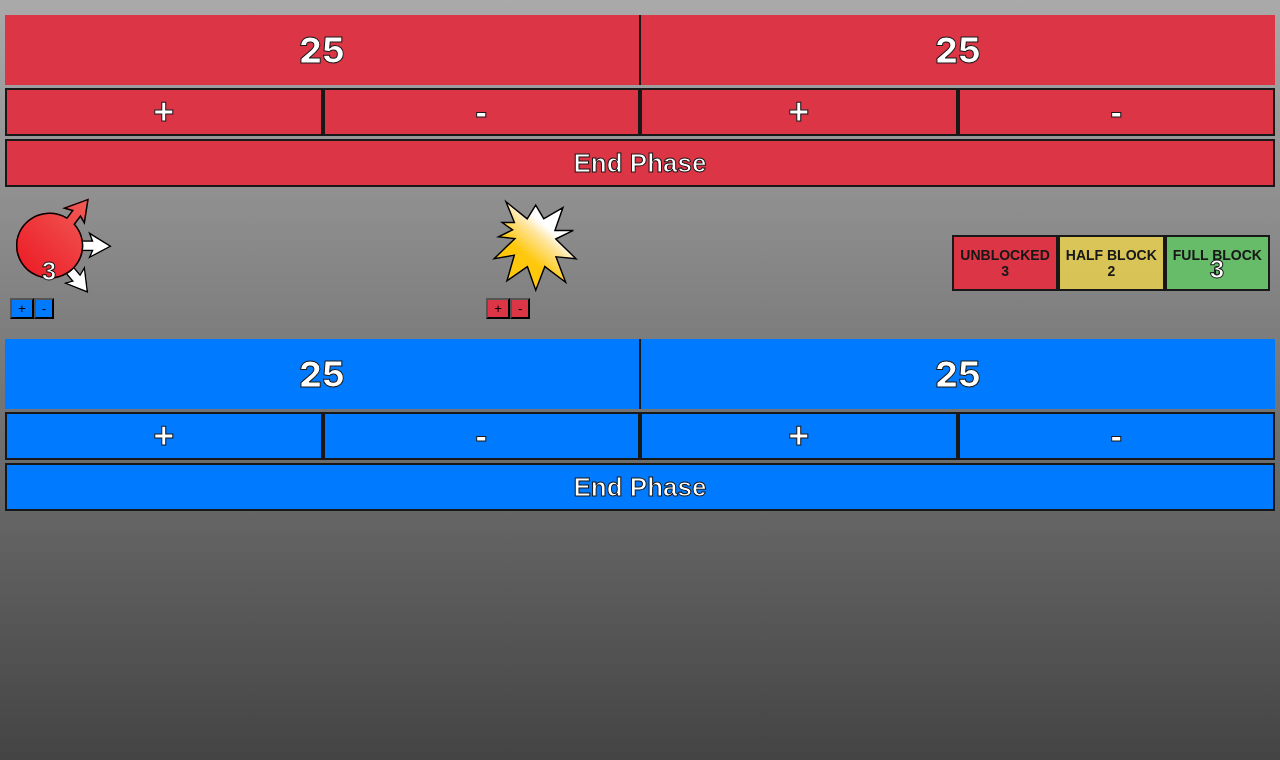
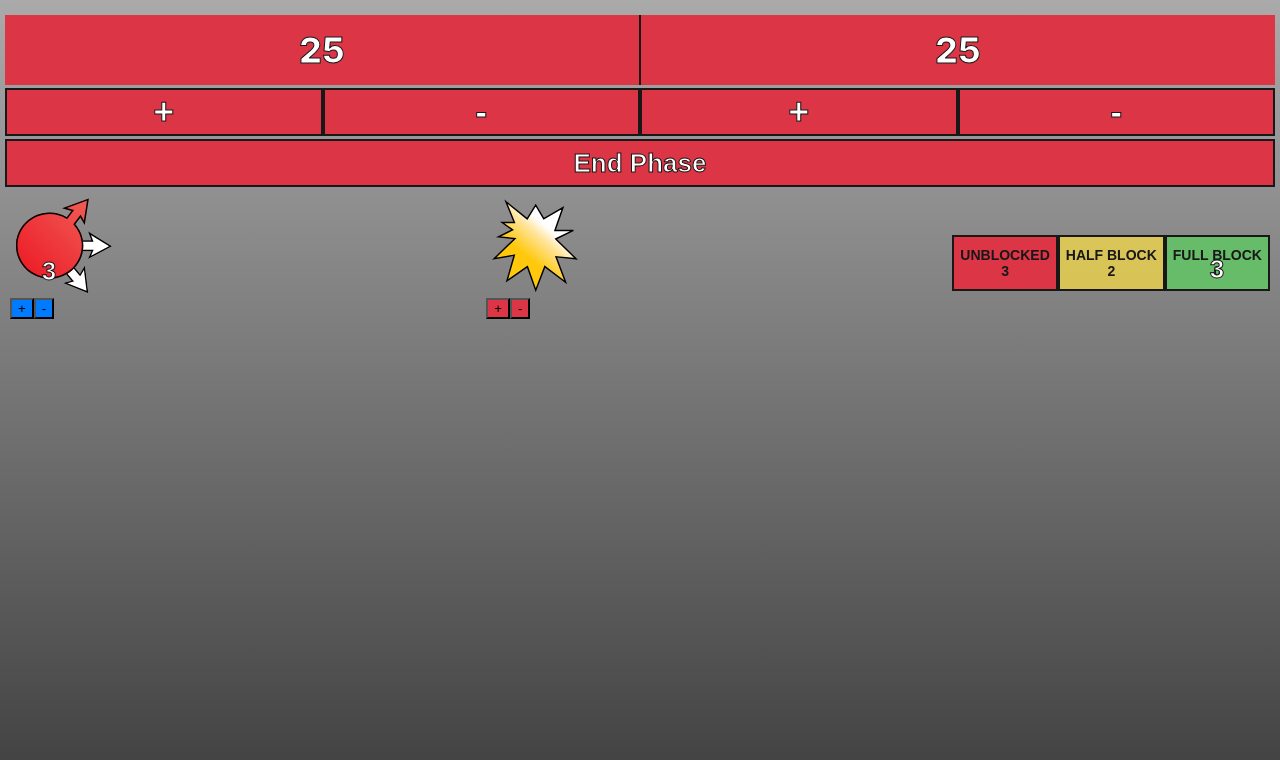
Before and after one commit to papa-fish/health-tracker, a React (Create React App) app: page / in a window 1280 px wide. Shown: the top 760 px of the page. Built offline with nearby package versions, Linux system fonts and the light colour scheme.

Commit message:
make half block/unblock components work for player one

```diff
--- a/src/App.js
+++ b/src/App.js
@@ -7,16 +7,33 @@ import { HealthTrackerContext } from './healthTrackerContext';
 
 function App() {
 
-  const { playerColors } = useContext(HealthTrackerContext);
+  const {
+    playerColors,
+    playerOneCurrentHp,
+    setPlayerOneCurrentHp,
+    // playerTwoCurrentHp,
+    // setPlayerTwoCurrentHp,
+    playerOneMaxHp,
+    setPlayerOneMaxHp,
+    // playerTwoMaxHp,
+    // setPlayerTwoMaxHp
+   } = useContext(HealthTrackerContext);
 
   return (
     <div className="App">
 
 
       <div className='content'>
-        <Player key={nanoid()} bkc={playerColors.one} />
+        <Player
+          key={nanoid()}
+          bkc={playerColors.one}
+          hp={playerOneCurrentHp}
+          setHp={setPlayerOneCurrentHp}
+          maxHp={playerOneMaxHp}
+          setMaxHp={setPlayerOneMaxHp}
+          />
         <AttackComponent />
-        <Player key={nanoid()} bkc={playerColors.two} />
+        {/* <Player key={nanoid()} bkc={playerColors.two} /> */}
       </div>
 
     </div>
--- a/src/components/AttackComponent.jsx
+++ b/src/components/AttackComponent.jsx
@@ -1,4 +1,4 @@
-import { useContext, useState } from "react";
+import { useContext } from "react";
 import lowicon from "../assets/lowicon.svg";
 import midicon from "../assets/midicon.svg";
 import highicon from "../assets/highicon.svg";
@@ -11,12 +11,19 @@ export default function AttackComponent() {
 
     const {
         toggleAttackZone,
+        playerOneCurrentHp,
+        setPlayerOneCurrentHp,
+        // playerTwoCurrentHp,
+        // setPlayerTwoCurrentHp,
         showAttackZone,
-        playerColors
+        playerColors,
+        attackDamage,
+        setAttackDamage,
+        attackSpeed,
+        setAttackSpeed,
+        handleHalfBlock,
+        handleUnblocked
     } = useContext(HealthTrackerContext);
-
-    const [ attackDamage, setAttackDamage ] = useState(3);
-    const [ attackSpeed, setAttackSpeed ] = useState(3);
 
     return(
         <div className="attack-container">
@@ -25,7 +32,8 @@ export default function AttackComponent() {
                     <span
                         className="attack-zone"
                         value={attackSpeed}
-                    >{attackSpeed}
+                        >
+                        {attackSpeed}
                     </span>
                     {showAttackZone === 0 ? (
                         <img src={midicon} alt="" />
@@ -73,11 +81,19 @@ export default function AttackComponent() {
             </div>
 
                 <div className="block-container">
-                    <button className="block-btn" id="unblocked">
+                    <button
+                        onClick={() => handleUnblocked(attackDamage, playerOneCurrentHp, setPlayerOneCurrentHp)}
+                        className="block-btn"
+                        id="unblocked"
+                        >
                         <p>UNBLOCKED</p>
                         <p className="damage">{attackDamage}</p>
                     </button>
-                    <button className="block-btn" id="half-block">
+                    <button
+                        onClick={() => handleHalfBlock(attackDamage, playerOneCurrentHp, setPlayerOneCurrentHp)}
+                        className="block-btn"
+                        id="half-block"
+                        >
                         <p>HALF BLOCK</p>
                         <p className="damage">{Math.ceil(attackDamage / 2)}</p>
                     </button>
--- a/src/components/Player.jsx
+++ b/src/components/Player.jsx
@@ -1,22 +1,22 @@
-import { useState } from "react";
+// import { useState } from "react";
 
 import PlusButton from "./PlusButton";
 import MinusButton from "./MinusButton";
 import EndPhaseButton from "./EndPhaseButton";
 
-export default function Player({ bkc }) {
+export default function Player({ bkc, hp, setHp, maxHp, setMaxHp }) {
 
-    const [ currentHp, setCurrentHp ] = useState(25);
-    const [ maxHp, setMaxHp ] = useState(25);
+    // const [ currentHp, setCurrentHp ] = useState(25);
+    // const [ maxHp, setMaxHp ] = useState(25);
 
     return (
         <div className="player">
             <div className="hp-flex-container">
                 <div style={{ backgroundColor: bkc }} className="current-hp-wrapper">
                     <p
-                        value={currentHp}
+                        value={hp}
                         className="current-hp"
-                        >{currentHp}
+                        >{hp}
                     </p>
                 </div>
                 <div style={{ backgroundColor: bkc }} className="max-hp-wrapper">
@@ -31,13 +31,13 @@ export default function Player({ bkc }) {
                 <div className="plus-minus-wrapper">
                     <PlusButton
                         bkc={bkc}
-                        state={currentHp}
-                        setState={setCurrentHp}
+                        state={hp}
+                        setState={setHp}
                         />
                     <MinusButton
                         bkc={bkc}
-                        state={currentHp}
-                        setState={setCurrentHp}
+                        state={hp}
+                        setState={setHp}
                         />
                 </div>
                 <div className="plus-minus-wrapper">
--- a/src/healthTrackerContext.js
+++ b/src/healthTrackerContext.js
@@ -4,6 +4,12 @@ export const HealthTrackerContext = createContext();
 
 export function HealthTrackerProvider(props) {
     const [showAttackZone, setShowAttackZone] = useState(true);
+    const [ attackDamage, setAttackDamage ] = useState(3);
+    const [ attackSpeed, setAttackSpeed ] = useState(3);
+    const [ playerOneCurrentHp, setPlayerOneCurrentHp ] = useState(25);
+    const [ playerTwoCurrentHp, setPlayerTwoCurrentHp ] = useState(25);
+    const [ playerOneMaxHp, setPlayerOneMaxHp ] = useState(25);
+    const [ playerTwoMaxHp, setPlayerTwoMaxHp ] = useState(25);
 
     const playerColors = {
         one: "var(--red-color)",
@@ -28,12 +34,38 @@ export function HealthTrackerProvider(props) {
         setState(currentState - 1);
     };
 
+    const handleHalfBlock = (damage, state, setState) => {
+        setState(Math.ceil(state - damage / 2))
+        setAttackDamage(3);
+        setAttackSpeed(3);
+    };
+
+    const handleUnblocked = (damage, state, setState) => {
+        setState(state - damage);
+        setAttackDamage(3);
+        setAttackSpeed(3);
+    };
+
     const value = {
         toggleAttackZone,
+        playerOneCurrentHp,
+        setPlayerOneCurrentHp,
+        playerTwoCurrentHp,
+        setPlayerTwoCurrentHp,
+        playerOneMaxHp,
+        setPlayerOneMaxHp,
+        playerTwoMaxHp,
+        setPlayerTwoMaxHp,
         showAttackZone,
         incrementState,
         decrementState,
-        playerColors
+        playerColors,
+        attackDamage,
+        setAttackDamage,
+        attackSpeed,
+        setAttackSpeed,
+        handleHalfBlock,
+        handleUnblocked
     };
 
     return(
```
